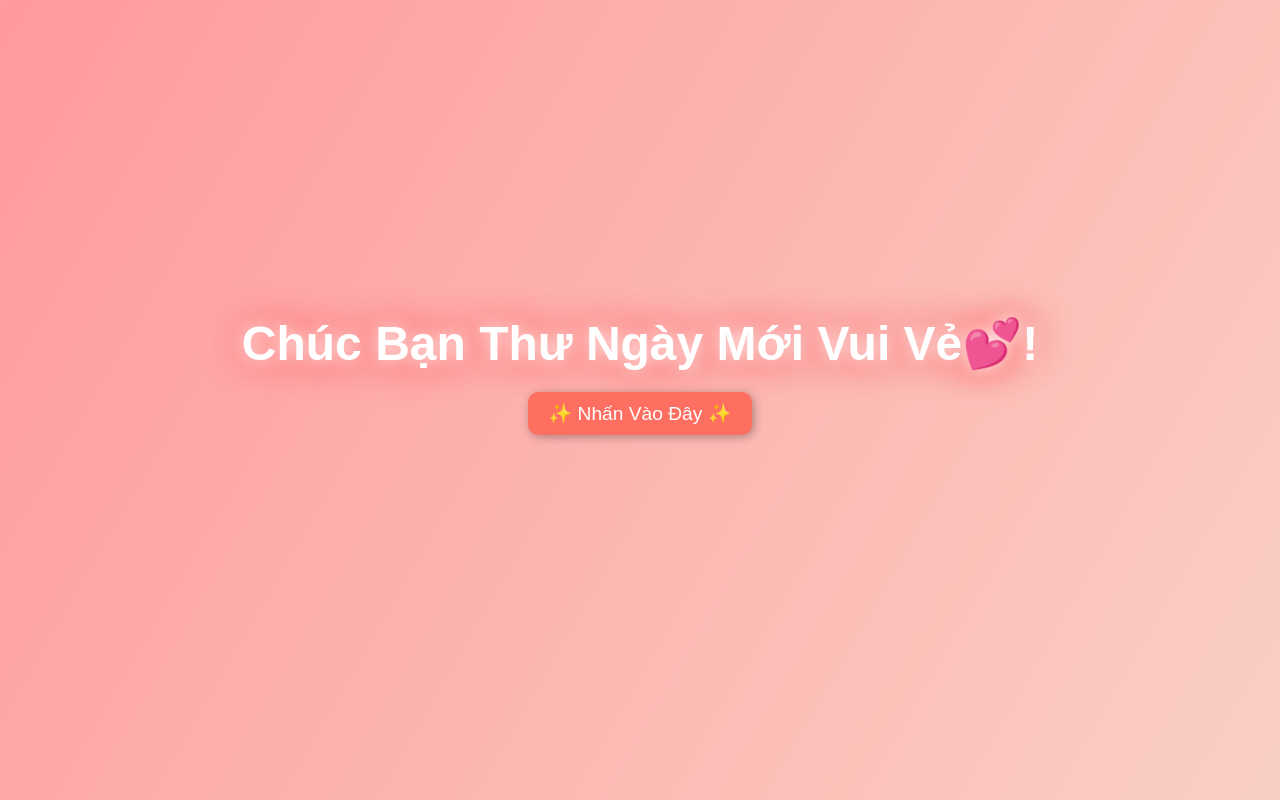
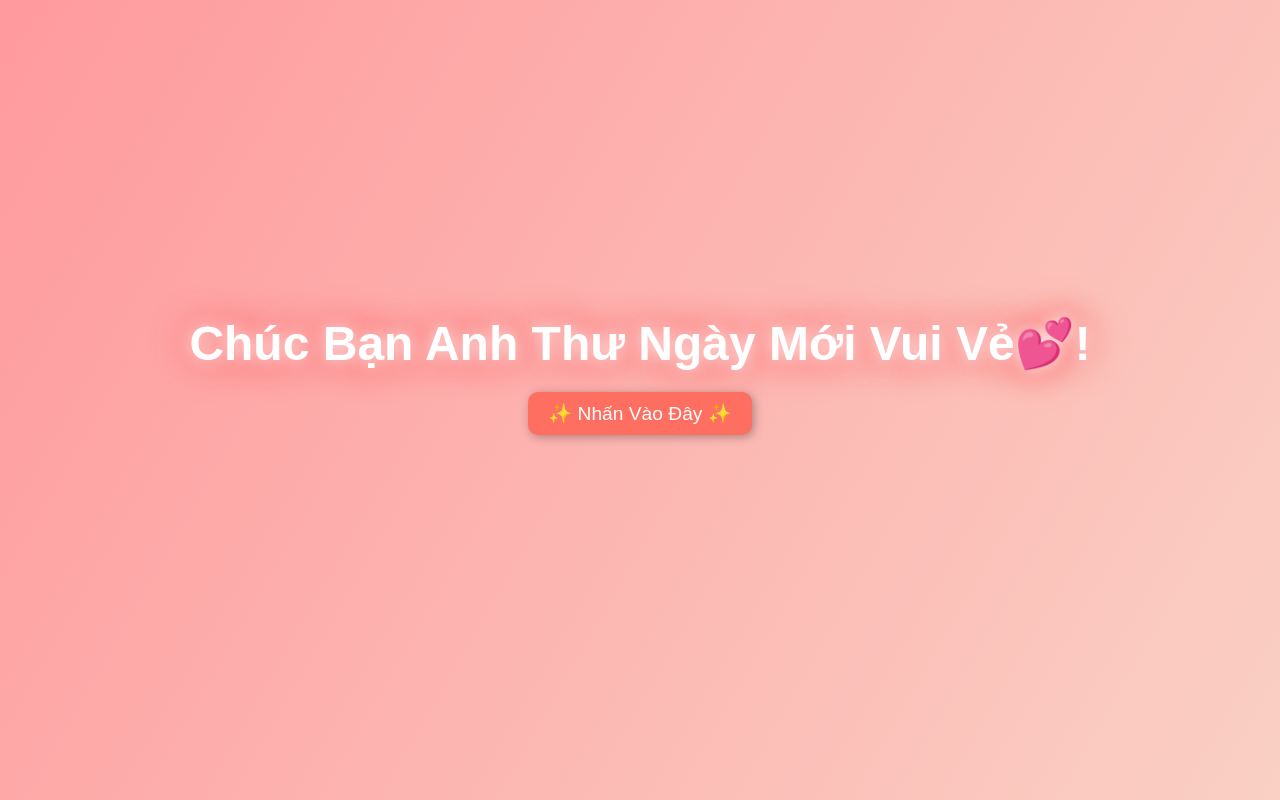
Before and after one commit to HoangLuu217/NewDay, a plain HTML site: page index.html in a window 1280 px wide. Drawn offline with Linux system fonts and the light colour scheme.

Commit message:
index.html

```diff
--- a/index.html
+++ b/index.html
@@ -3,12 +3,12 @@
 <head>
     <meta charset="UTF-8">
     <meta name="viewport" content="width=device-width, initial-scale=1.0">
-    <title>Anh Thư (chóa)</title>
+    <title>Ai xinh đẹp hãy ấn vào đây</title>
     <link rel="stylesheet" href="styles.css">
 </head>
 <body>
     <div class="container">
-        <h1 id="message">Chúc Bạn Thư Ngày Mới Vui Vẻ💕!</h1>
+        <h1 id="message">Chúc Bạn Anh Thư Ngày Mới Vui Vẻ💕!</h1>
         <button id="button">✨ Nhấn Vào Đây ✨</button>
         <p id="trick-text"> Nay Ngoan Lắm Á Nha</p>
         <div id="animation"></div>
```
